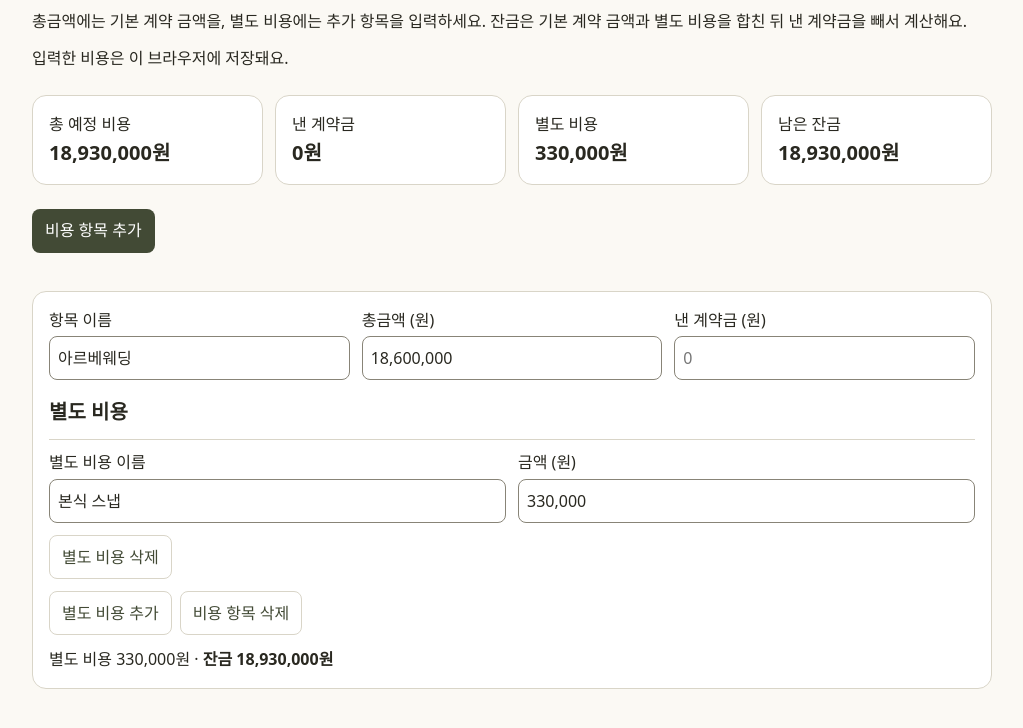
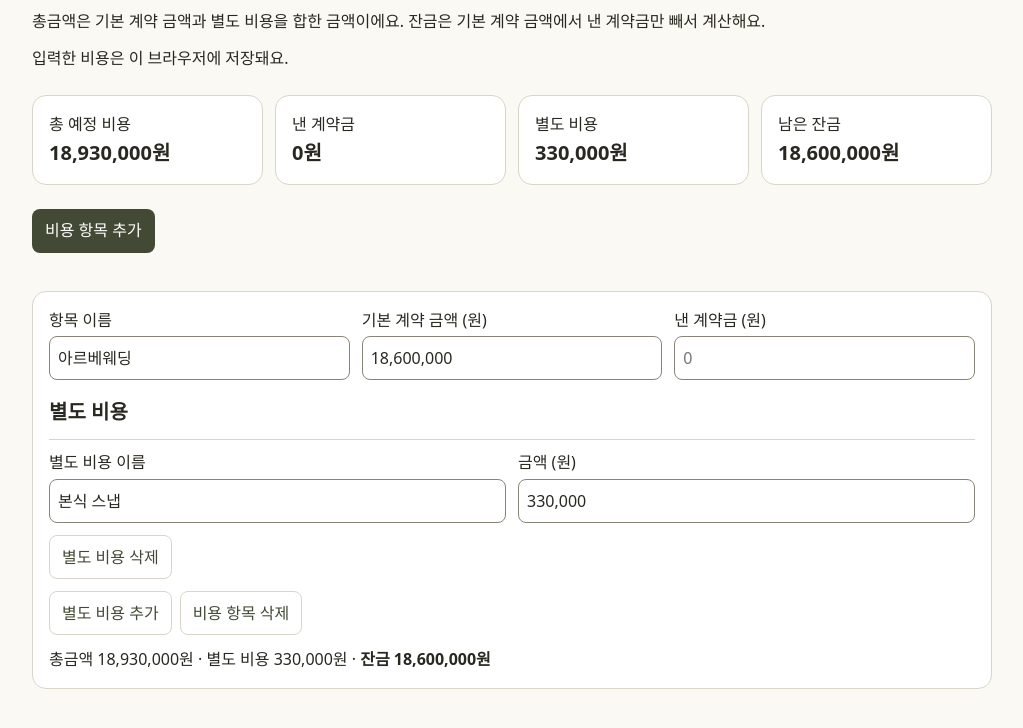
Before and after one commit to Joon9979/MKKAPP, a plain HTML site: page expenses.html in a window 1280 px wide. Shown: the part 146-874 px from the top of the page, without its empty margins (128-1151 px from the left). Drawn offline with Linux system fonts and the light colour scheme.

Commit message:
Include extras in totals but exclude them from contract balances

```diff
--- a/expenses.html
+++ b/expenses.html
@@ -23,7 +23,7 @@ input{width:100%;padding:8px;border:1px solid #888477;background:white;color:var
 <body><main>
 <a href="./">무꾸스튜디오 홈</a>
 <h1>예식 비용</h1>
-<p>총금액에는 기본 계약 금액을, 별도 비용에는 추가 항목을 입력하세요. 잔금은 기본 계약 금액과 별도 비용을 합친 뒤 낸 계약금을 빼서 계산해요.</p>
+<p>총금액은 기본 계약 금액과 별도 비용을 합한 금액이에요. 잔금은 기본 계약 금액에서 낸 계약금만 빼서 계산해요.</p>
 <p>입력한 비용은 이 브라우저에 저장돼요.</p>
 <section class="summary" aria-label="전체 비용 합계">
 <div><span>총 예정 비용</span><strong id="sum-total">0원</strong></div>
@@ -38,13 +38,13 @@ input{width:100%;padding:8px;border:1px solid #888477;background:white;color:var
 <article class="card">
 <div class="fields">
 <label>항목 이름<input class="name" maxlength="100" placeholder="예식장, 스드메 등"></label>
-<label>총금액 (원)<input class="total" inputmode="numeric" placeholder="0"></label>
+<label>기본 계약 금액 (원)<input class="total" inputmode="numeric" placeholder="0"></label>
 <label>낸 계약금 (원)<input class="paid" inputmode="numeric" placeholder="0"></label>
 </div>
 <h2 style="margin-top:16px">별도 비용</h2>
 <div class="extras"></div>
 <div class="actions"><button type="button" class="secondary add-extra">별도 비용 추가</button><button type="button" class="secondary remove">비용 항목 삭제</button></div>
-<p class="totals"><span class="extra-total"></span> · <strong class="balance"></strong></p>
+<p class="totals"><span class="item-total"></span> · <span class="extra-total"></span> · <strong class="balance"></strong></p>
 </article>
 </template>
 <template id="extra"><div class="extra-row">
@@ -75,12 +75,13 @@ function refresh() {
   let total = 0, paid = 0, extra = 0, balance = 0;
   for (const entry of entries) {
     const added = entry.extras.reduce((sum, row) => sum + row.amount, 0);
-    const remaining = entry.total + added - entry.paid;
+    const remaining = entry.total - entry.paid;
     total += entry.total + added;
     paid += entry.paid;
     extra += added;
     balance += Math.max(0, remaining);
     const card = cards.get(entry);
+    card.querySelector('.item-total').textContent = '총금액 ' + won(entry.total + added);
     card.querySelector('.extra-total').textContent = '별도 비용 ' + won(added);
     card.querySelector('.balance').textContent = remaining < 0
       ? '초과 납부 ' + won(-remaining)
```
